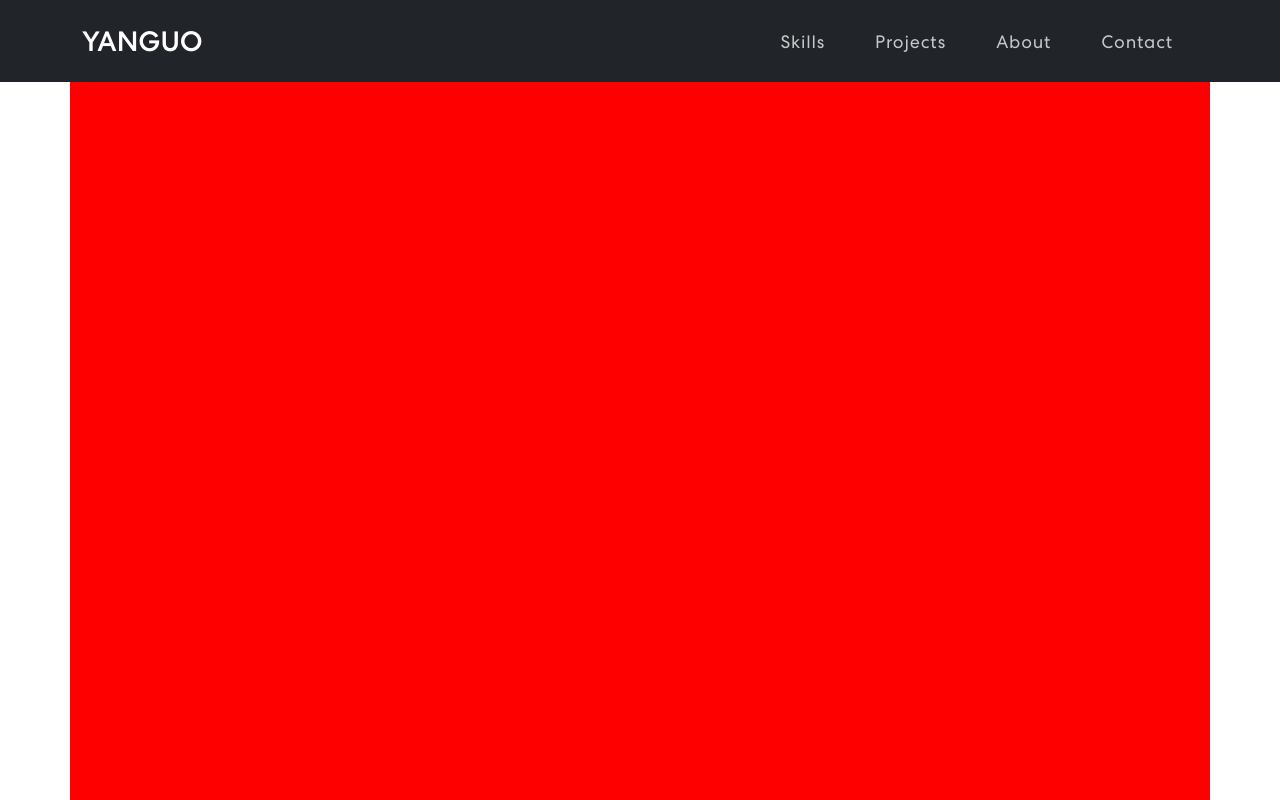
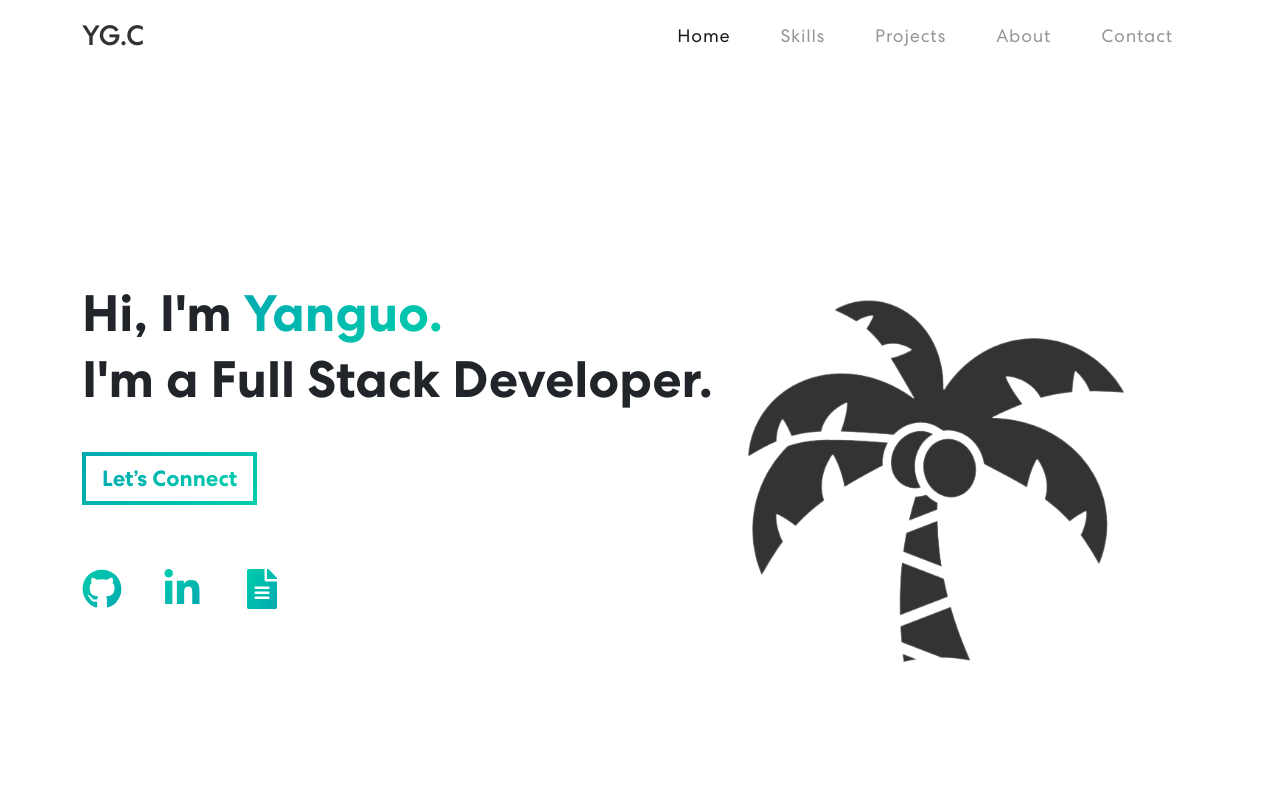
Before and after one commit to KendrickCao/react-portfolio, a React (Create React App) app: page / in a window 1280 px wide. Shown: the top 800 px of the page. Built offline with nearby package versions, Linux system fonts and the light colour scheme.

Commit message:
Finish the hero and update css of header

```diff
--- a/package.json
+++ b/package.json
@@ -10,6 +10,7 @@
     "react": "^18.2.0",
     "react-bootstrap": "^2.7.0",
     "react-dom": "^18.2.0",
+    "react-icons": "^4.7.1",
     "react-scripts": "5.0.1",
     "web-vitals": "^2.1.4"
   },
--- /dev/null
+++ b/src/components/Hero/Hero.css
@@ -0,0 +1,125 @@
+.hero{
+    min-height: 100vh;
+    height: 100vh;
+    padding: 280px 0;
+    /* overflow: hidden; */
+}
+.hero .hero-title{
+    font-size: calc(2rem + 1.5vw);
+    font-weight: 600;
+    margin-bottom: 2.5rem;
+}
+.linearText{
+    background-image: linear-gradient(135deg,#02aab0,#00cdac);
+    /* background-image: linear-gradient(135deg,#4A00E0,#8E2DE2); */
+    -webkit-background-clip: text;
+    background-clip: text;
+    -webkit-text-fill-color: transparent;
+}
+/**connect btn**/
+.connectBtn {
+    width:fit-content;
+	width:-webkit-fit-content;
+    font-weight: 700;
+    border-width: 4px;
+    border-style: solid;
+    border-image:linear-gradient(135deg,#02aab0,#00cdac);
+    /* border-image:linear-gradient(135deg,#4A00E0,#8E2DE2); */
+    border-image-slice: 1;
+    padding: 6px 16px;
+    font-size: 22px;
+    position: relative;
+    background-color: transparent;
+    transition: 0.2s ease-in-out;
+    cursor: pointer;
+  }
+.connectBtn span {
+    z-index: 1;
+    background-image: linear-gradient(135deg,#02aab0,#00cdac);
+    /* background-image: linear-gradient(135deg,#4A00E0,#8E2DE2); */
+
+    -webkit-background-clip: text;
+    background-clip: text;
+    -webkit-text-fill-color: transparent;
+  }
+.connectBtn::before {
+    content: "";
+    width: 0%;
+    height: 100%;
+    position: absolute;
+    background-image: linear-gradient(135deg,#02aab0,#00cdac);
+    /* background-image: linear-gradient(135deg,#4A00E0,#8E2DE2); */
+
+    left: 0;
+    top: 0;
+    z-index: -1;
+    transition: 0.2s ease-in-out;
+  }
+  .connectBtn:hover span {
+    -webkit-text-fill-color: #fff;
+  }
+  .connectBtn:hover::before {
+	content: "";
+	width: 100%;
+	height: 100%;
+	position: absolute;
+}
+/* social icons */
+.social-icon{
+    margin: 30px 0;
+    display: flex;
+    justify-content: flex-start;
+    gap: 40px;
+}
+
+.social-icon a{
+    font-size: 40px;
+
+}
+
+#island {
+    width: 100%;
+    height: 100%;
+    overflow: hidden;
+}
+#island .background-image-right {
+    border-top-left-radius: 620px;
+    width: 120%;
+    height: 100%;
+    background: linear-gradient(125deg,#22c1c3,#fdbb2d);
+    position: absolute;
+    bottom: -80%;
+    right: 0%;
+    z-index: -4;
+  }
+#island img{
+    width: 30%;
+    position: absolute;
+    right: 12%;
+    bottom: 17%;
+}
+
+/* responsive */
+@media (max-width:768px) {
+    .hero .hero-title{
+        text-align: center;
+    }
+    .connectBtn{
+        font-size:18px;
+        padding: 6px 24px;
+        margin: 0 auto;
+    }
+    .social-icon{
+        justify-content: space-around;
+    }
+
+    #island img{
+        display: none;
+    }
+}
+@media (max-height:800px) {
+    #island .background-image-right{
+        bottom: -100%;
+        border-radius: 0;
+    }
+}
--- a/src/components/Hero/Hero.jsx
+++ b/src/components/Hero/Hero.jsx
@@ -1,15 +1,36 @@
-import { Container } from "react-bootstrap"
+import { Container,Row,Col,Button } from "react-bootstrap"
+import { FaGithub,FaLinkedinIn,FaFileAlt } from "react-icons/fa"
+import  plumtreeImg  from "../../assets/images/plumtree.png"
 
+import "./Hero.css"
 export const Hero = () => {
-    const style = {
-        backgroundColor:"red",
-        height:"2000px"
-    }
+
     return(
-        <>
-            <Container style={style}>
-
+        <section className="hero" id="home">
+            <Container>
+                <div className="aligh-items-center">
+                    <h1 className="hero-title">Hi, I'm <span className="linearText">Yanguo.</span><br />
+                    I'm a Full Stack Developer.
+                    </h1>
+                    <div className="connectBtn" onClick={() => console.log('connect')}><span>Let’s Connect</span></div>
+                    {/* Give linear-gradient color to the icons */}
+                    <svg width="0" height="0">
+                        <linearGradient id="color-gradient" x1="100%" y1="100%" x2="0%" y2="0%">
+                            <stop stopColor="#02aab0" offset="0%" />
+                            <stop stopColor="#00cdac" offset="100%" />
+                        </linearGradient>
+                    </svg>
+                    <div className="social-icon">
+                        <a target="blank" href="https://github.com/KendrickCao/"><FaGithub className="social-icon-svg" style={{ fill: "url(#color-gradient)" }}/></a>
+                        <a target="blank" href="https://www.linkedin.com/in/yanguocao/"><FaLinkedinIn className="social-icon-svg" style={{ fill: "url(#color-gradient)" }}/></a>
+                        <a target="blank" href="https://drive.google.com/file/d/11iSpHAFuoUEUs0MhtJ96e-MClyqBjodM/view?usp=sharing"><FaFileAlt className="social-icon-svg"style={{ fill: "url(#color-gradient)" }}/></a>
+                    </div>
+                </div>
             </Container>
-        </>
+                <div id="island">
+                    <img src={plumtreeImg} alt="plumtree"/>
+                    <div className="background-image-right"></div>
+                </div>
+        </section>
     )
 }
--- a/src/components/ShortNav/ShortNav.css
+++ b/src/components/ShortNav/ShortNav.css
@@ -1,6 +1,6 @@
 /************ Navbar Css ************/
 nav.navbar {
-    padding: 18px 0;
+    padding: 12px 0;
     position: fixed;
     width: 100%;
     top: 0;
@@ -9,15 +9,18 @@ nav.navbar {
   }
   nav.navbar.scrolled {
     padding: 10px 0;
-    /* background-color: #121212; */
+    box-shadow: 0px 2px 14px -2px #7d7d7d70;
+    background-color: #ffffff;
   }
   nav.navbar a.navbar-brand {
-    font-size: 28px;
+    color: #333333;
+    font-size: 1.75rem;
     font-weight: 500;
+    /* visibility: hidden; */
 }
   nav.navbar .navbar-nav .nav-link.navbar-link {
     font-weight: 400;
-    color: rgb(255, 255, 255) !important;
+    /* color: rgb(255, 255, 255) !important; */
     letter-spacing: 0.8px;
     padding: 0 25px;
     font-size: 18px;
@@ -27,3 +30,7 @@ nav.navbar {
   nav.navbar .navbar-nav a.nav-link.navbar-link.active {
       opacity: 1;
   }
+  nav.navbar .navbar-toggler,nav.navbar .navbar-toggler:focus{
+    border: none;
+    box-shadow: none;
+  }
--- a/src/components/ShortNav/ShortNav.jsx
+++ b/src/components/ShortNav/ShortNav.jsx
@@ -21,14 +21,15 @@ export const ShortNav = () => {
   const onUpdateActiveLink = (value) => { setActiveLink(value) }
 
     return(
-        <Navbar expand="md" className={scrolled ? "scrolled" : ""} bg="dark" variant="dark">
+        <Navbar expand="md" className={scrolled ? "scrolled" : ""}>
           <Container>
-            <Navbar.Brand href="#home" onClick={() => onUpdateActiveLink('home')}>YANGUO</Navbar.Brand>
+            <Navbar.Brand href="/">YG.C</Navbar.Brand>
             <Navbar.Toggle aria-controls="basic-navbar-nav">
               <span className="navbar-toggler-icon"></span>
             </Navbar.Toggle>
             <Navbar.Collapse id="basic-navbar-nav">
               <Nav className="ms-auto">
+                <Nav.Link href="#home" className={activeLink === 'home' ? 'active navbar-link' : 'navbar-link'} onClick={() => onUpdateActiveLink('home')}>Home</Nav.Link>
                 <Nav.Link href="#skills" className={activeLink === 'skills' ? 'active navbar-link' : 'navbar-link'} onClick={() => onUpdateActiveLink('skills')}>Skills</Nav.Link>
                 <Nav.Link href="#projects" className={activeLink === 'projects' ? 'active navbar-link' : 'navbar-link'} onClick={() => onUpdateActiveLink('projects')}>Projects</Nav.Link>
                 <Nav.Link href="#about" className={activeLink === 'about' ? 'active navbar-link' : 'navbar-link'} onClick={() => onUpdateActiveLink('about')}>About</Nav.Link>
```
Also changed, not shown: src/assets/images/plumtree.png (added), 1 other file (tests, documents, lock files or other folders).
